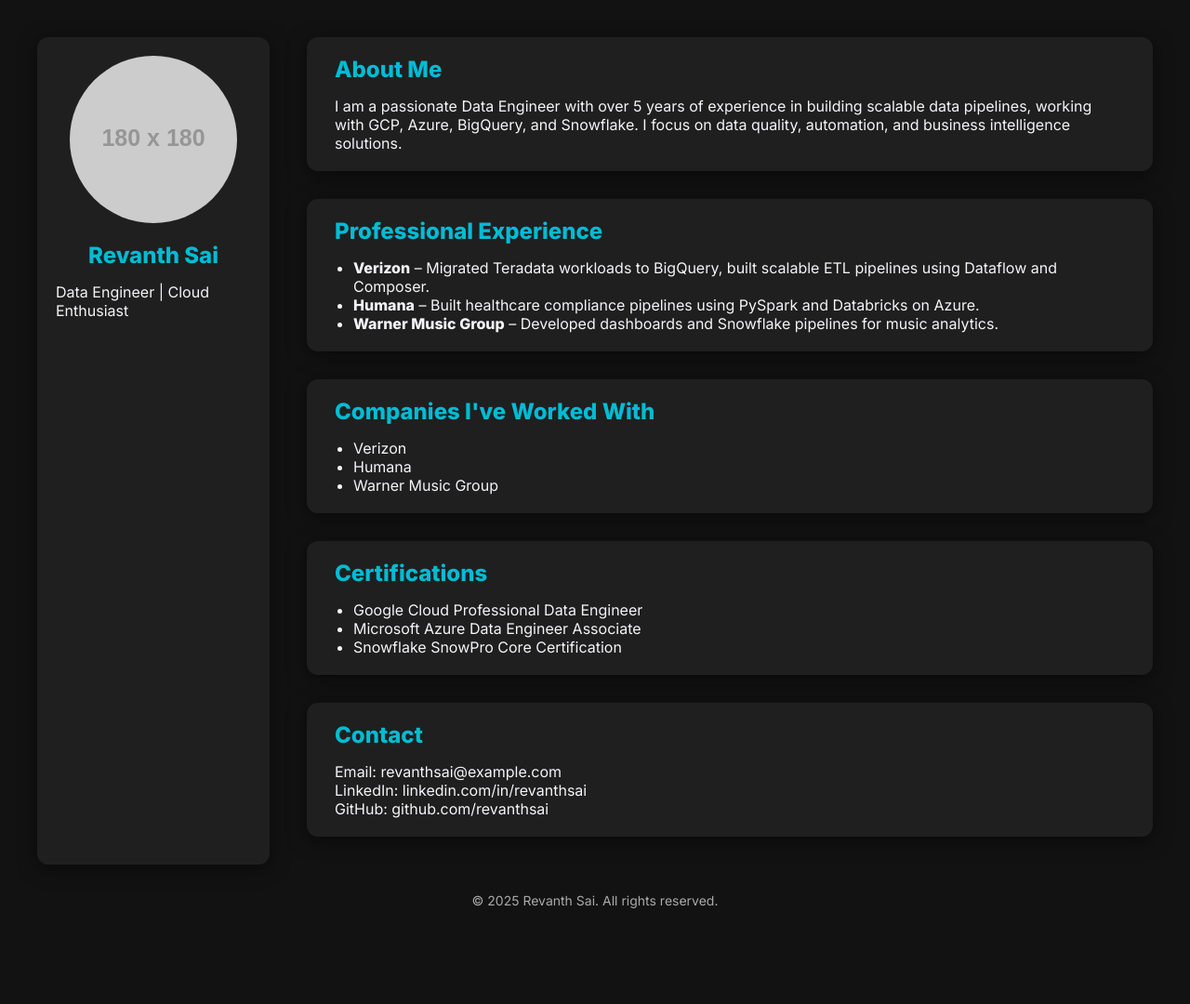
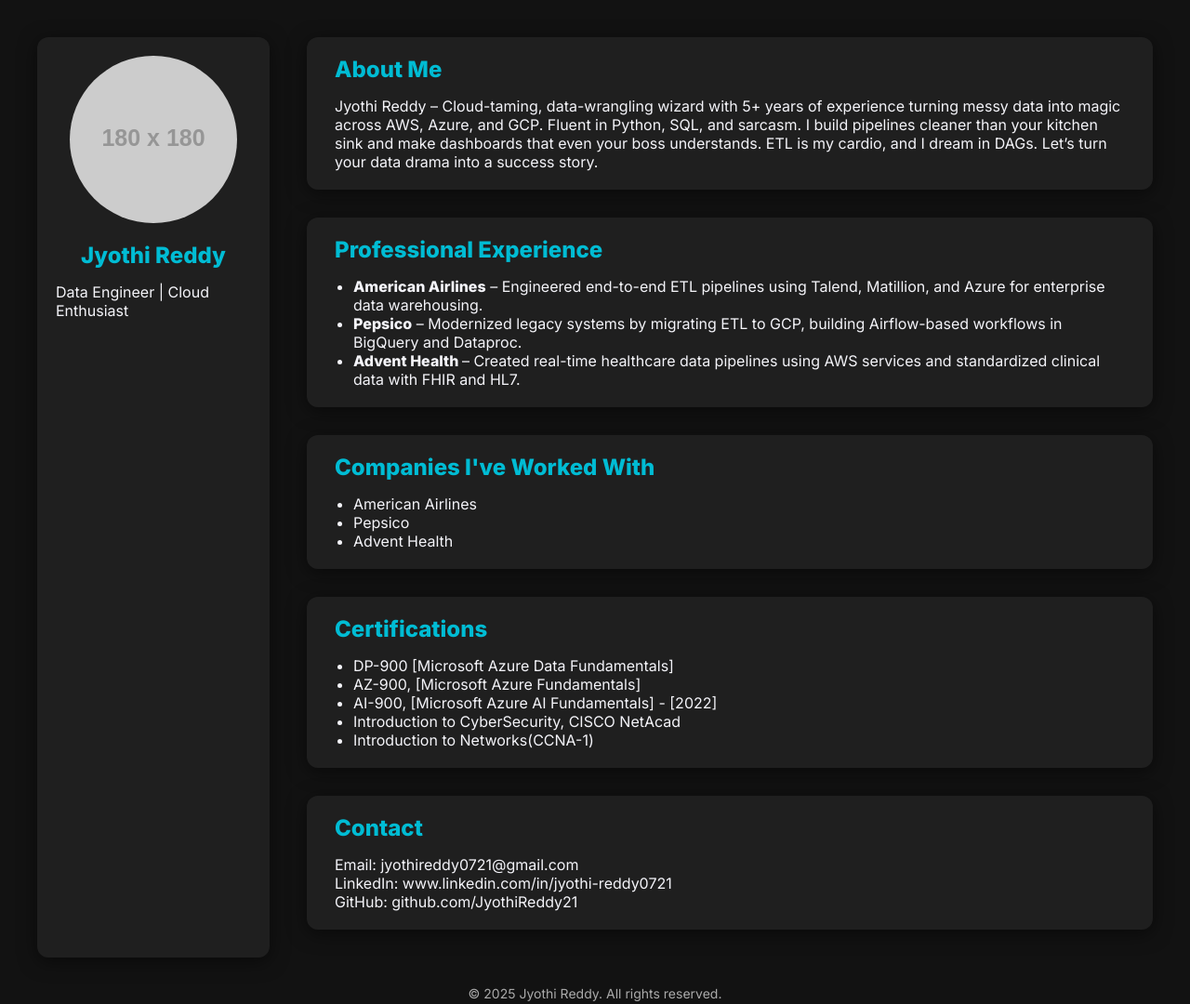
Before and after one commit to JyothiReddy0721/JyothiReddy21, a plain HTML site: page index.html in a window 1280 px wide. Shown: the whole page at 93% size. Before the commit the page ends 1017 px from the top, so only its background shows below. Drawn offline with Linux system fonts and the light colour scheme; placeholder pictures from the web are drawn by us.

Commit message:
Update index.html

```diff
--- a/index.html
+++ b/index.html
@@ -3,7 +3,7 @@
 <head>
   <meta charset="UTF-8" />
   <meta name="viewport" content="width=device-width, initial-scale=1.0" />
-  <title>Revanth Sai Portfolio</title>
+  <title>Jyothi Reddy Portfolio</title>
   <link href="https://fonts.googleapis.com/css2?family=Inter:wght@400;600;800&display=swap" rel="stylesheet">
   <style>
     * {
@@ -89,54 +89,56 @@
   <div class="container">
     <aside class="sidebar">
       <img src="https://via.placeholder.com/180" alt="Revanth Sai Photo">
-      <h2>Revanth Sai</h2>
+      <h2>Jyothi Reddy</h2>
       <p>Data Engineer | Cloud Enthusiast</p>
     </aside>
 
     <div class="main-content">
       <section id="about">
         <h2>About Me</h2>
-        <p>I am a passionate Data Engineer with over 5 years of experience in building scalable data pipelines, working with GCP, Azure, BigQuery, and Snowflake. I focus on data quality, automation, and business intelligence solutions.</p>
+        <p> Jyothi Reddy – Cloud-taming, data-wrangling wizard with 5+ years of experience turning messy data into magic across AWS, Azure, and GCP. Fluent in Python, SQL, and sarcasm. I build pipelines cleaner than your kitchen sink and make dashboards that even your boss understands. ETL is my cardio, and I dream in DAGs. Let’s turn your data drama into a success story.</p>
       </section>
 
       <section id="experience">
         <h2>Professional Experience</h2>
         <ul>
-          <li><strong>Verizon</strong> – Migrated Teradata workloads to BigQuery, built scalable ETL pipelines using Dataflow and Composer.</li>
-          <li><strong>Humana</strong> – Built healthcare compliance pipelines using PySpark and Databricks on Azure.</li>
-          <li><strong>Warner Music Group</strong> – Developed dashboards and Snowflake pipelines for music analytics.</li>
+          <li><strong>American Airlines</strong> – Engineered end-to-end ETL pipelines using Talend, Matillion, and Azure for enterprise data warehousing.</li>
+          <li><strong>Pepsico</strong> – Modernized legacy systems by migrating ETL to GCP, building Airflow-based workflows in BigQuery and Dataproc.</li>
+          <li><strong>Advent Health </strong> – Created real-time healthcare data pipelines using AWS services and standardized clinical data with FHIR and HL7.</li>
         </ul>
       </section>
 
       <section id="companies">
         <h2>Companies I've Worked With</h2>
         <ul>
-          <li>Verizon</li>
-          <li>Humana</li>
-          <li>Warner Music Group</li>
+          <li>American Airlines</li>
+          <li>Pepsico</li>
+          <li> Advent Health </li>
         </ul>
       </section>
 
       <section id="certifications">
         <h2>Certifications</h2>
         <ul>
-          <li>Google Cloud Professional Data Engineer</li>
-          <li>Microsoft Azure Data Engineer Associate</li>
-          <li>Snowflake SnowPro Core Certification</li>
+          <li>DP-900 [Microsoft Azure Data Fundamentals]</li>
+          <li>AZ-900, [Microsoft Azure Fundamentals]</li>
+          <li>AI-900, [Microsoft Azure AI Fundamentals] - [2022]</li>
+          <li>Introduction to CyberSecurity, CISCO NetAcad</li>
+          <li>Introduction to Networks(CCNA-1)</li>
         </ul>
       </section>
 
       <section id="contact">
         <h2>Contact</h2>
-        <p>Email: revanthsai@example.com</p>
-        <p>LinkedIn: linkedin.com/in/revanthsai</p>
-        <p>GitHub: github.com/revanthsai</p>
+        <p>Email: jyothireddy0721@gmail.com</p>
+        <p>LinkedIn: www.linkedin.com/in/jyothi-reddy0721</p>
+        <p>GitHub: github.com/JyothiReddy21</p>
       </section>
     </div>
   </div>
 
   <footer>
-    <p>&copy; 2025 Revanth Sai. All rights reserved.</p>
+    <p>&copy; 2025 Jyothi Reddy. All rights reserved.</p>
   </footer>
 </body>
 </html>
```
